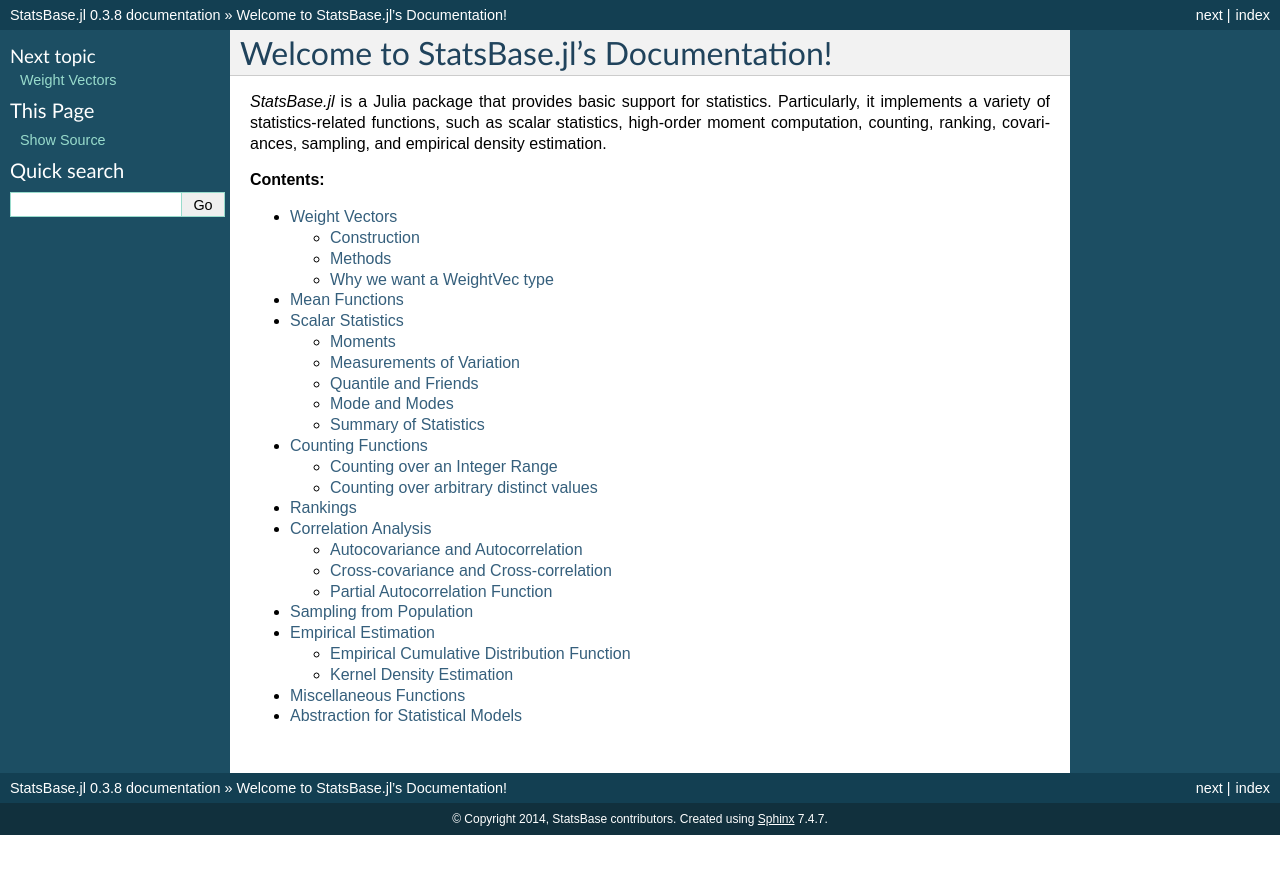
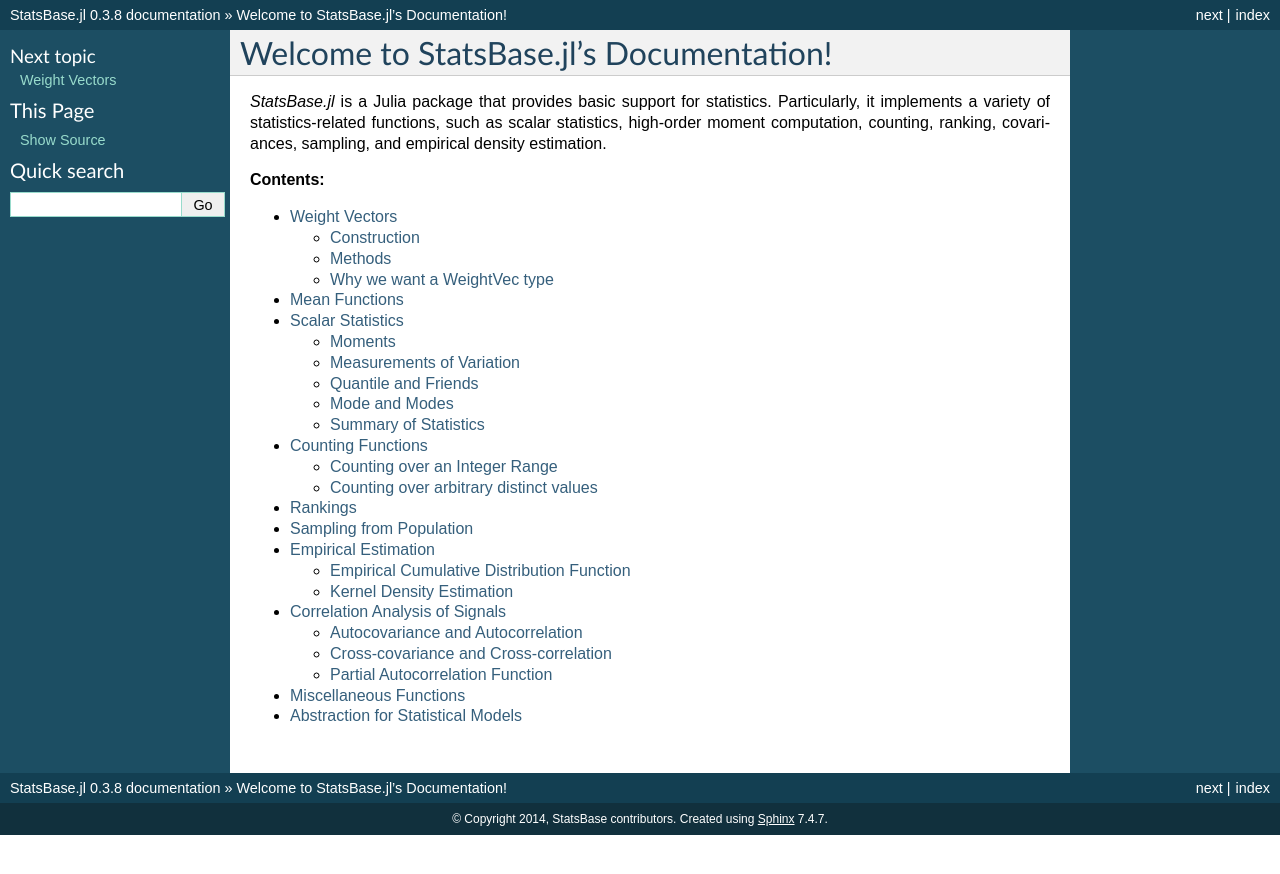
Before and after one commit to JuliaStats/StatsBase.jl, a Sphinx documentation site: the page built from docs/source/index.rst, in a window 1280 px wide. Shown: the top 874 px of the page. Built offline with Sphinx 7.4.7, drawn with Linux system fonts in a browser that asks for light colours; formulas are drawn with MathJax 3.

Commit message:
rename corr.rst to signalcorr.rst in documents

```diff
--- a/docs/source/index.rst
+++ b/docs/source/index.rst
@@ -16,8 +16,8 @@
    scalarstats.rst
    counts.rst
    ranking.rst
-   corr.rst
    sampling.rst
    empirical.rst
+   signalcorr.rst
    misc.rst
    statmodels.rst
--- a/docs/source/corr.rst
+++ b/docs/source/signalcorr.rst
@@ -1,5 +1,5 @@
-Correlation Analysis
-======================
+Correlation Analysis of Signals
+================================
 
 The package provides functions to perform correlation analysis of sequential signals.
 
```
